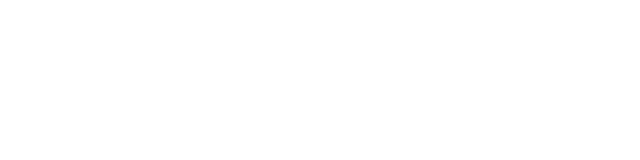
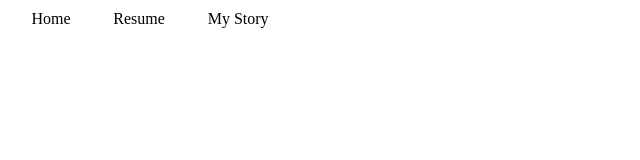
Before and after one commit to MaxBSilver/portfolio-2019, a React (Create React App) app: page / in a window 1280 px wide. Shown: the top 160 px of the page, without its empty margins (0-640 px from the left). Built offline with nearby package versions, Linux system fonts and the light colour scheme.

Commit message:
Initialize assets folder

```diff
--- a/src/App.js
+++ /dev/null
@@ -1,7 +0,0 @@
-import React from 'react';
-
-const App = () => {
-	return <div className="App" />;
-};
-
-export default App;
--- /dev/null
+++ b/src/containers/App/App.jsx
@@ -0,0 +1,13 @@
+import React from 'react';
+import Nav from '../Nav/Nav';
+import '../../sass/index.scss';
+
+const App = () => {
+	return (
+		<div className="App">
+			<Nav />
+		</div>
+	);
+};
+
+export default App;
--- /dev/null
+++ b/src/containers/Nav/Nav.jsx
@@ -0,0 +1,22 @@
+import React, { Component } from 'react';
+
+export default class Nav extends Component {
+	constructor (props) {
+		super(props);
+
+		this.state = {};
+	}
+
+	componentDidMount () {}
+
+	render () {
+		//TODO setup react-router and convert links
+		return (
+			<nav>
+				<li>Home</li>
+				<li>Resume</li>
+				<li>My Story</li>
+			</nav>
+		);
+	}
+}
--- /dev/null
+++ b/src/containers/Nav/nav.scss
@@ -0,0 +1,8 @@
+nav {
+  @include flex( row, space-around);
+  width: 300px;
+  padding: 10px;
+  li {
+
+  }
+}
--- a/src/index.js
+++ b/src/index.js
@@ -1,6 +1,6 @@
 import React from 'react';
 import ReactDOM from 'react-dom';
-import App from './App';
+import App from './containers/App/App';
 import * as serviceWorker from './serviceWorker';
 import { Provider } from 'react-redux';
 import { createStore } from 'redux';
--- a/src/redux/reducers/index.js
+++ b/src/redux/reducers/index.js
@@ -1,3 +1,3 @@
 import { combineReducers } from 'redux';
-import { userReducer } from './userReducer';
-export const rootReducer = combineReducers({ user: userReducer });
+import { navReducer } from './navReducer';
+export const rootReducer = combineReducers({ nav: navReducer });
--- /dev/null
+++ b/src/redux/reducers/navReducer.js
@@ -0,0 +1,8 @@
+export const navReducer = (state = '', action) => {
+  switch (action.type) {
+    case 'Nav':
+      return { ...action};
+    default:
+      return state;
+  }
+}
--- a/src/redux/reducers/userReducer.js
+++ /dev/null
@@ -1,8 +0,0 @@
-export const userReducer = (state = {}, action) => {
-  switch (action.type) {
-    case 'USER':
-      return { ...action.payload };
-    default:
-      return state;
-  }
-}
```
Also changed, not shown: src/containers/App/app.scss (added).
